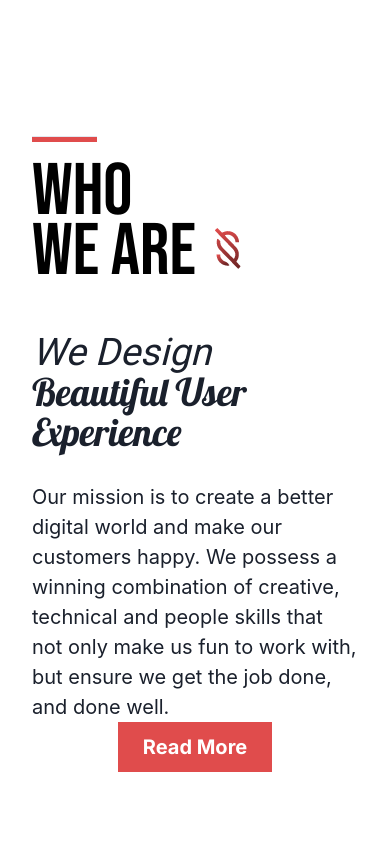
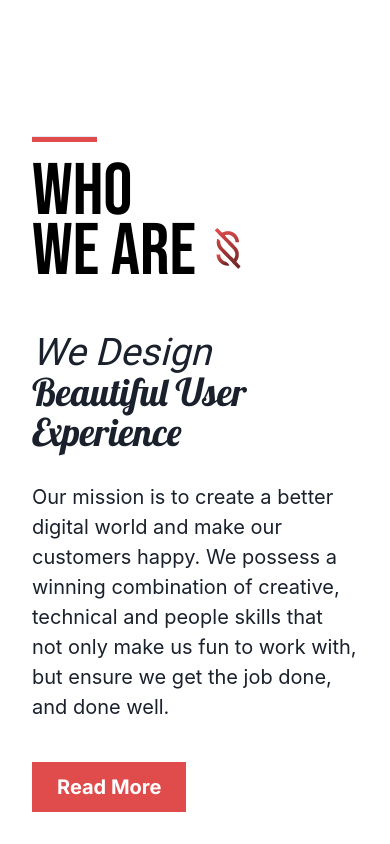
Before and after one commit to JackXN/site-smiths, a React (Vite) app: page / in a window 390 px wide. Shown: the part 1111-1955 px from the top of the page. Before the commit the page ends 1915 px from the top, so only its background shows below. Built offline with nearby package versions, Linux system fonts and the light colour scheme.

Commit message:
Whoweare mobile ++

```diff
--- a/src/components/containers/About/WhoWeAre.jsx
+++ b/src/components/containers/About/WhoWeAre.jsx
@@ -131,13 +131,13 @@ const styles = {
     }
   },
 
-  // buttonContainer: {
-  //   justifyContent: 'left',
-  //   alignSelf: 'left',
-  //   display: 'flex',
-  //   mt: ['40px'],
-  //   fontSize: ['30px']
-  // }
+  buttonContainer: {
+    justifyContent: 'left',
+    alignSelf: 'left',
+    display: 'flex',
+    mt: ['40px'],
+    fontSize: ['30px']
+  }
 
 
 
--- a/src/main.jsx
+++ b/src/main.jsx
@@ -2,6 +2,7 @@ import * as React from 'react'
 import { ChakraProvider, extendTheme } from '@chakra-ui/react'
 import * as ReactDOM from 'react-dom/client';
 import App from './App';
+
 // import 'unfonts.css'
 
 
```
Also changed, not shown: src/App.css (line endings or trailing spaces).
